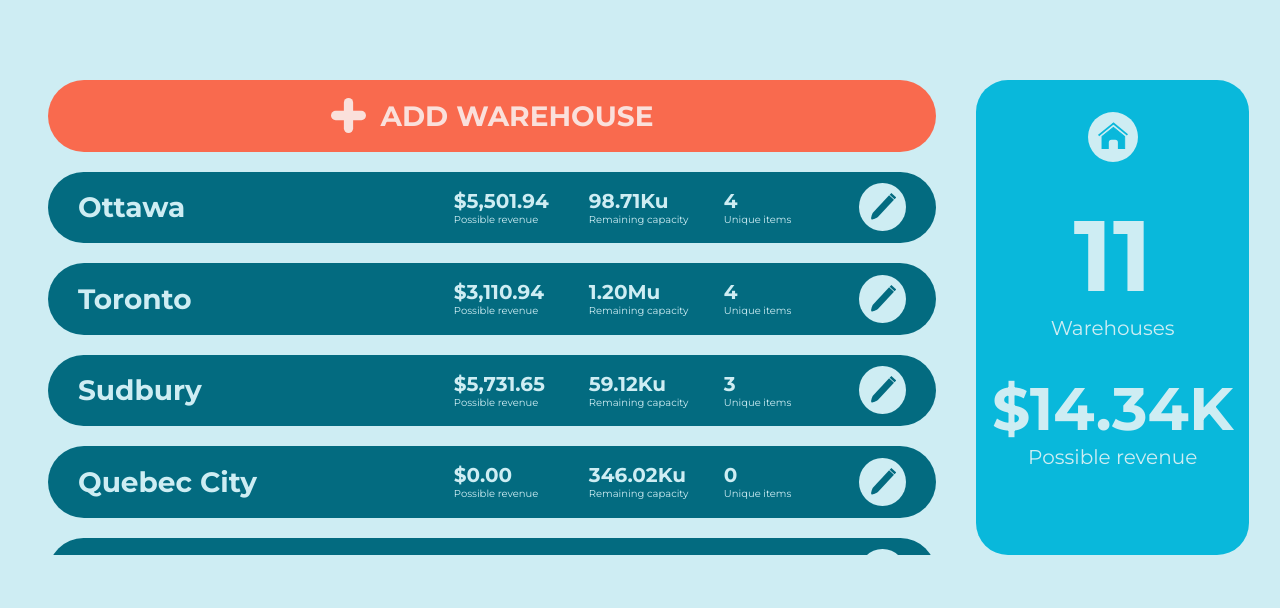
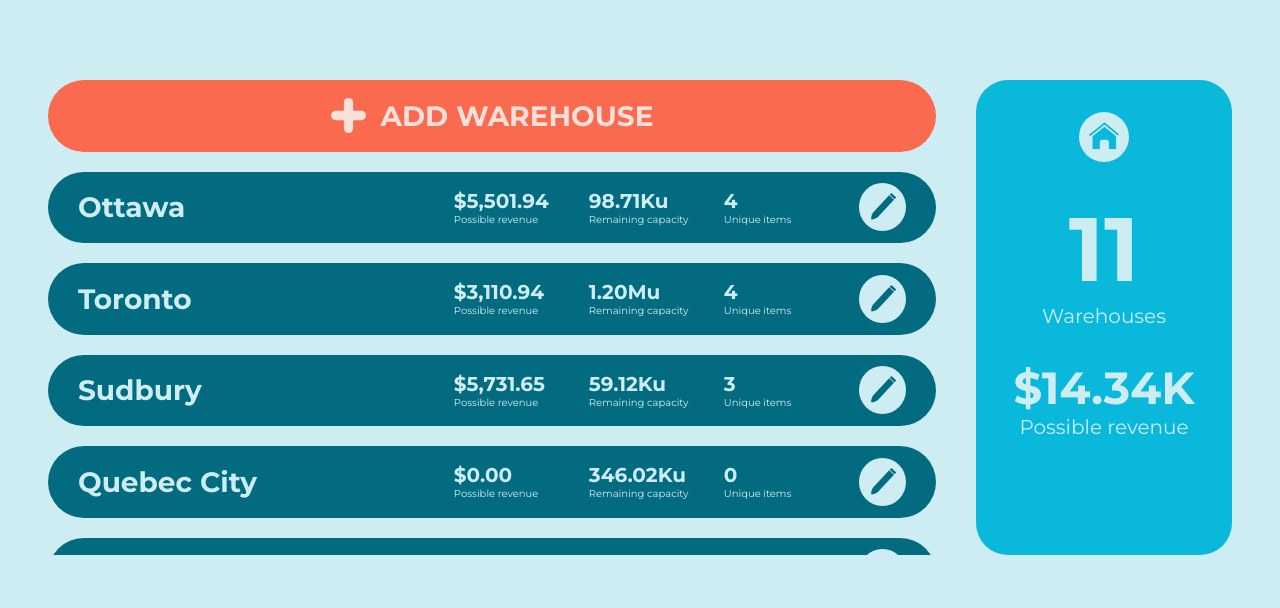
Before and after one commit to linguini1/WMS, a Flask app: page /warehouses in a window 1280 px wide. Shown: the top 608 px of the page. Run offline with Flask 2, Linux system fonts and the light colour scheme; data comes from the database, SQL or seed files in the repository; both versions use the stored data as it was after the commit; style sheets or scripts are compiled from the project's sources.

Commit message:
Updated some font sizing.

```diff
--- a/wms/static/warehouses.css
+++ b/wms/static/warehouses.css
@@ -203,12 +203,12 @@ body {
 }
 
 .warehouse-stats h1 {
-  font-size: 100px;
+  font-size: 90px;
   margin: 0;
 }
 
 .warehouse-stats h2 {
-  font-size: 60px;
+  font-size: 45px;
   margin: 0;
 }
 
--- a/wms/static/warehouses.scss
+++ b/wms/static/warehouses.scss
@@ -186,12 +186,12 @@ body {
     }
 
     h1 {
-        font-size: 100px;
+        font-size: 90px;
         margin: 0;
     }
 
     h2 {
-        font-size: 60px;
+        font-size: 45px;
         margin: 0;
     }
 
```
Also changed, not shown: wms/data.db, 1 other file.
